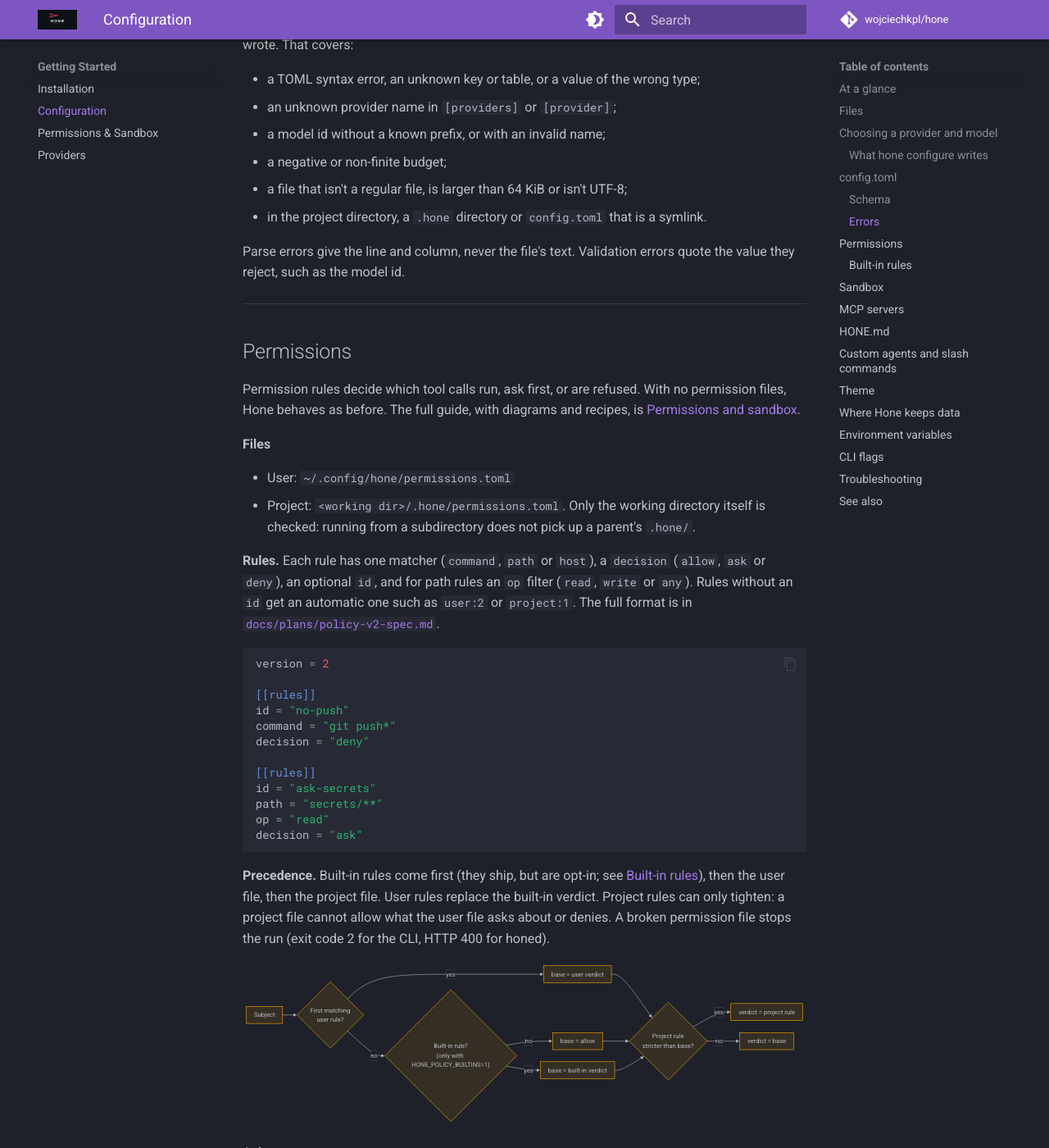
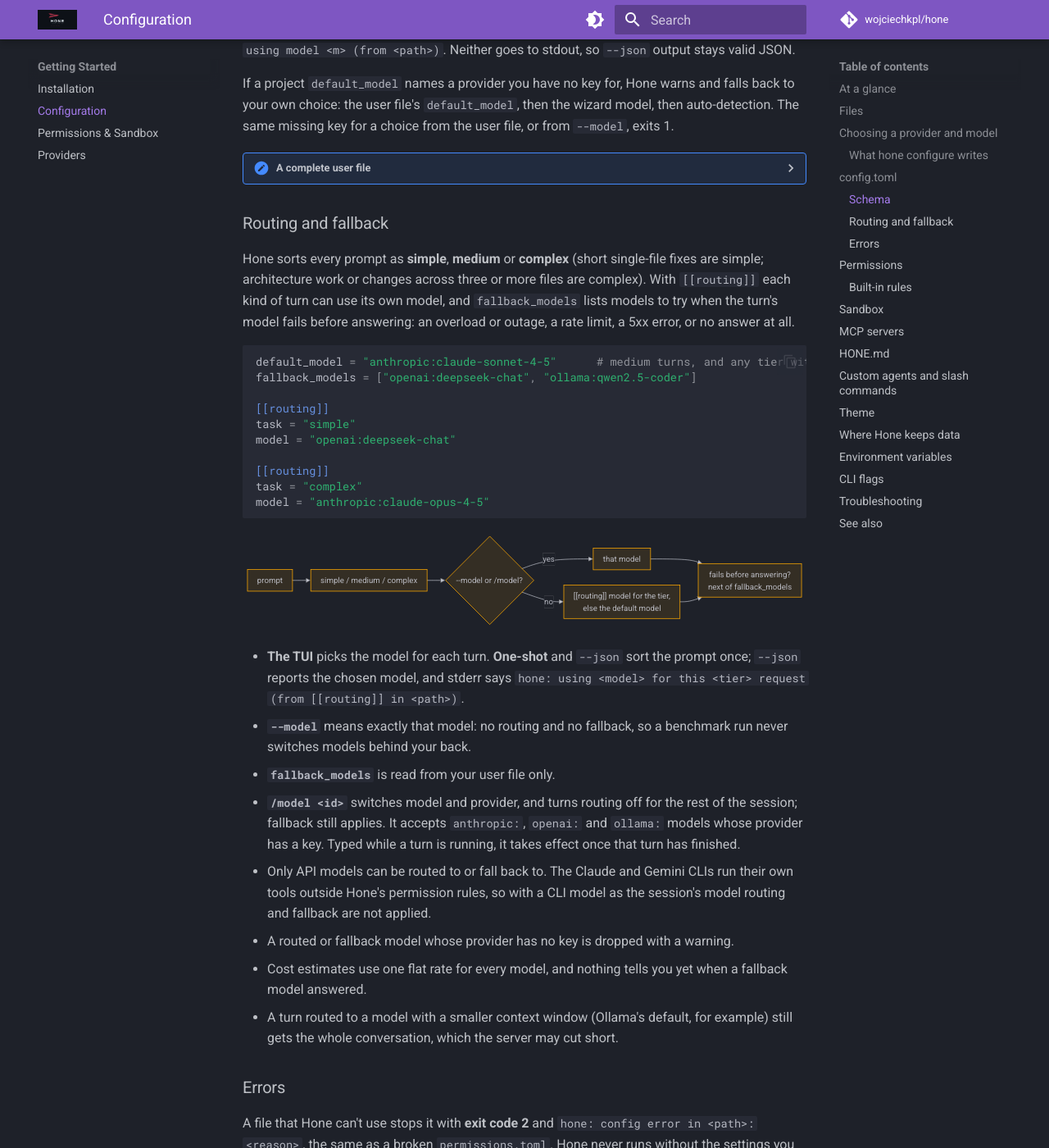
Before and after one commit to wojciechkpl/hone, an MkDocs documentation site: the page built from docs/configuration.md, in a window 1280 px wide and 1400 px high, scrolled down 7590 px. Shown: the whole window at 82% size. Built offline with MkDocs 1.6.1 and Material for MkDocs 9.7.7, drawn with Linux system fonts in a browser that asks for light colours; comment, search, counter and statistics services are not loaded; some of the changed text lies outside the part shown.

Commit message:
docs: routing by complexity, fallback models and /model across providers
configuration.md gains a Routing and fallback section and schema rows;
CHANGELOG describes the feature, the project-file limits and the
tool-order change.

````diff
--- a/docs/configuration.md
+++ b/docs/configuration.md
@@ -50,7 +50,7 @@ flowchart LR
 
 | File | Read by | Format | Applied? |
 |---|---|---|---|
-| `~/.config/hone/config.toml`, `<cwd>/.hone/config.toml` | `hone` | TOML | **yes**: model, provider settings, session budget. `[sandbox]`, `[[routing]]`, `[server]` and `daily_limit_usd` are not applied, and Hone warns when they are set ([details](#configtoml)) |
+| `~/.config/hone/config.toml`, `<cwd>/.hone/config.toml` | `hone` | TOML | **yes**: model, routing by complexity, fallback models, provider settings, session budget. `[sandbox]`, `[server]` and `daily_limit_usd` are not applied, and Hone warns when they are set ([details](#configtoml)) |
 | `~/.config/hone/permissions.toml`, `<cwd>/.hone/permissions.toml` | `hone`, `honed`, `hone-mcp-server` | TOML | **yes** ([Permissions](#permissions)) |
 | `~/.config/hone/mcp.json`, `<cwd>/.hone/mcp.json` | `hone` | JSON (Claude Code compatible) | **yes** ([MCP servers](#mcp-servers)) |
 | `~/.config/hone/HONE.md`, `<project root>/HONE.md`, `<cwd>/HONE.md` | `hone` | Markdown | **yes** ([HONE.md](#honemd)) |
@@ -204,7 +204,8 @@ flowchart LR
 | `[budget].session_limit_usd` | float ≥ 0 | Cost cap for the session, the same cap `/budget` sets. `/budget` still changes it while the TUI runs | allowed, but it can only lower the cap: Hone uses the smaller of the two |
 | `[budget].daily_limit_usd` | float ≥ 0 | **Not applied** (it needs spend kept across sessions) | |
 | `[sandbox]` | table | **Not applied.** Use `permissions.toml` and the [sandbox variables](#sandbox) | |
-| `[[routing]]` | array of tables | **Not applied.** Use `--model` or `default_model` | |
+| `[[routing]]` | array of tables: `task` = `simple` / `medium` / `complex`, `model` = `anthropic:` / `openai:` / `ollama:` model | The model for turns of that complexity ([routing and fallback](#routing-and-fallback)). Another `task` is ignored with a warning, a CLI model too | allowed, and wins over the user file per task; announced at start as `hone: routing <tier> requests to <model> (from <path>)` |
+| `fallback_models` | array of `provider:model` strings (`anthropic:`, `openai:`, `ollama:`) | Models to try, in order, when the turn's model fails before answering ([routing and fallback](#routing-and-fallback)) | ignored, with a warning: a fallback is used without notice, so a repository could otherwise send your session to a provider it chose |
 | `[server]` | table | **Not applied.** `honed` takes its port argument, `HONE_BIND` and `HONE_AUTH_TOKEN` | |
 
 `hone` prints one warning per start for every key it ignores or doesn't apply, on stderr
@@ -240,6 +241,56 @@ session_limit_usd = 2.0
 ```
 
 </details>
+
+### Routing and fallback
+
+Hone sorts every prompt as **simple**, **medium** or **complex** (short single-file fixes
+are simple; architecture work or changes across three or more files are complex). With
+`[[routing]]` each kind of turn can use its own model, and `fallback_models` lists models
+to try when the turn's model fails before answering: an overload or outage, a rate limit,
+a 5xx error, or no answer at all.
+
+```toml
+default_model = "anthropic:claude-sonnet-4-5"      # medium turns, and any tier without a rule
+fallback_models = ["openai:deepseek-chat", "ollama:qwen2.5-coder"]
+
+[[routing]]
+task = "simple"
+model = "openai:deepseek-chat"
+
+[[routing]]
+task = "complex"
+model = "anthropic:claude-opus-4-5"
+```
+
+```mermaid
+%%{init: {"themeVariables": {"fontSize": "13px"}, "flowchart": {"nodeSpacing": 25, "rankSpacing": 30, "padding": 8}, "sequence": {"actorMargin": 30, "messageMargin": 25, "boxMargin": 6}, "gantt": {"barHeight": 16, "barGap": 3}}}%%
+flowchart LR
+  P["prompt"] --> T["simple / medium / complex"]
+  T --> Q{"--model or /model?"}
+  Q -->|yes| M["that model"]
+  Q -->|no| R["[[routing]] model for the tier,<br/>else the default model"]
+  M & R --> F["fails before answering?<br/>next of fallback_models"]
+```
+
+- **The TUI** picks the model for each turn. **One-shot** and `--json` sort the prompt once;
+  `--json` reports the chosen model, and stderr says
+  `hone: using <model> for this <tier> request (from [[routing]] in <path>)`.
+- **`--model`** means exactly that model: no routing and no fallback, so a benchmark run
+  never switches models behind your back.
+- **`fallback_models`** is read from your user file only.
+- **`/model <id>`** switches model and provider, and turns routing off for the rest of the
+  session; fallback still applies. It accepts `anthropic:`, `openai:` and `ollama:` models
+  whose provider has a key. Typed while a turn is running, it takes effect once that turn has
+  finished.
+- Only API models can be routed to or fall back to. The Claude and Gemini CLIs run their own
+  tools outside Hone's permission rules, so with a CLI model as the session's model routing
+  and fallback are not applied.
+- A routed or fallback model whose provider has no key is dropped with a warning.
+- Cost estimates use one flat rate for every model, and nothing tells you yet when a
+  fallback model answered.
+- A turn routed to a model with a smaller context window (Ollama's default, for example)
+  still gets the whole conversation, which the server may cut short.
 
 ### Errors
 
@@ -872,8 +923,9 @@ rejected, so delete them. `hone configure` still works and rewrites the user fil
 <details>
 <summary><b><code>hone: warning: ... is not applied</code> or <code>... is ignored in a project config</code></b></summary>
 
-The key is valid but Hone doesn't act on it: `[sandbox]`, `[[routing]]`, `[server]` and
-`daily_limit_usd` are not applied yet, and a project file can't set endpoints, key
+The key is valid but Hone doesn't act on it: `[sandbox]`, `[server]` and
+`daily_limit_usd` are not applied yet, a `[[routing]]` entry with an unknown `task` or a CLI
+model is skipped, a routed or fallback model whose provider has no key is dropped, and a project file can't set endpoints, key
 variables, the `[provider]` table or a CLI provider. The message says what to use instead.
 Hone keeps running.
 
````
Also changed, not shown: CHANGELOG.md (+21 -0 lines).
